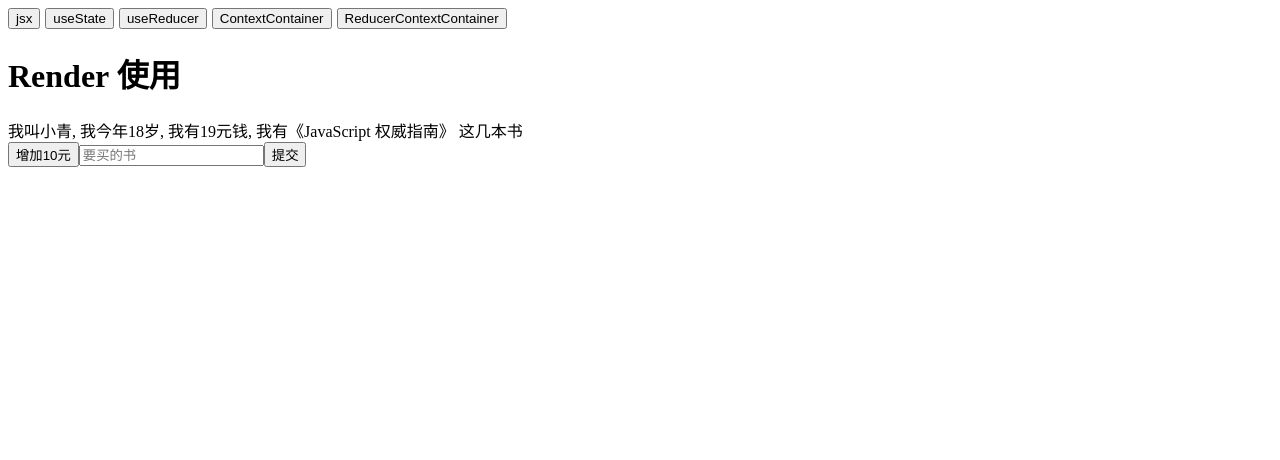
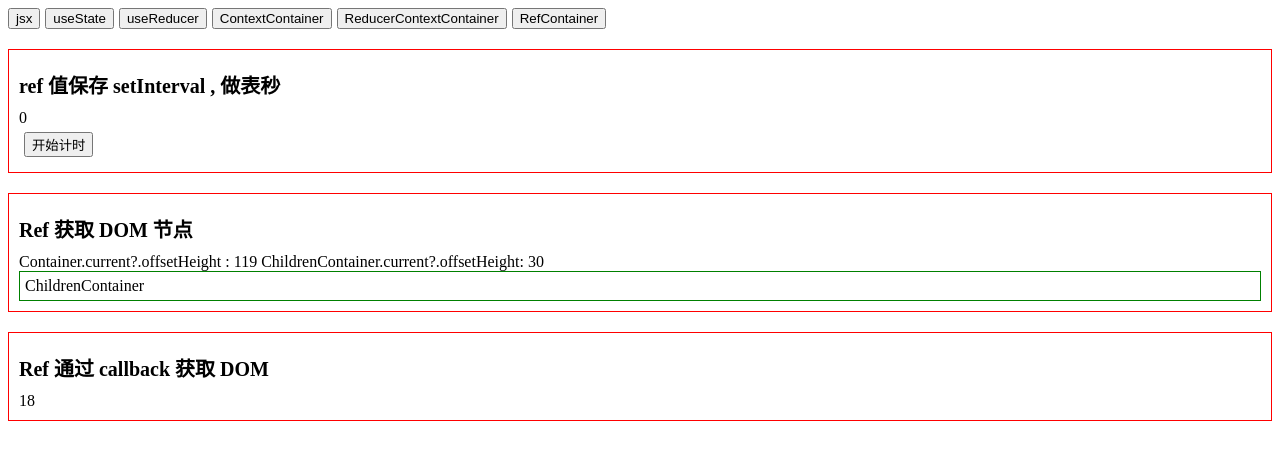
Before and after one commit to Lzy49/react, a React (Vite) app in the folder react-demo/: page / in a window 1280 px wide. Shown: the top 460 px of the page. Built offline with nearby package versions, Linux system fonts and the light colour scheme.

Commit message:
feat: ref

```diff
--- a/react-demo/src/App.tsx
+++ b/react-demo/src/App.tsx
@@ -4,8 +4,9 @@ import { StateContainer } from './component/state'
 import { ReducerContainer } from './component/Reducer'
 import { ContextContainer } from './component/Context'
 import { ReducerContextContainer } from './component/ReducerContext'
+import { RefContainer } from './component/ref'
 function App() {
-  const [state, setState] = useState(3)
+  const [state, setState] = useState(6)
   return (
     <>
       <div style={{
@@ -17,12 +18,14 @@ function App() {
         <button onClick={() => setState(3)}>useReducer</button>
         <button onClick={() => setState(4)}>ContextContainer</button>
         <button onClick={() => setState(5)}>ReducerContextContainer</button>
+        <button onClick={() => setState(6)}>RefContainer</button>
       </div>
       {state === 1 && <JsxContainer />}
       {state === 2 && <StateContainer />}
       {state === 3 && <ReducerContainer />}
       {state === 4 && <ContextContainer />}
       {state === 5 && <ReducerContextContainer />}
+      {state === 6 && <RefContainer />}
     </>
 
   )
--- /dev/null
+++ b/react-demo/src/component/ref.tsx
@@ -0,0 +1,74 @@
+import { LegacyRef, useRef, useState, forwardRef } from 'react'
+//  ref 值保存 setInterval , 做表秒
+export function RefContainer() {
+  return <div className='wrap'>
+    <RefTimerContainer />
+    <RefDOMContainer />
+    <RefCallBack />
+  </div>
+
+}
+// Ref timer
+function RefTimerContainer() {
+  const timer = useRef<number>(0);
+  const [time, setTime] = useState(0)
+  const [state, setState] = useState(false)
+  function open() {
+    setTime(0)
+    setState(true)
+    timer.current = setInterval(() => {
+      setTime((t) => t + 1)
+    }, 1000)
+  }
+  function close() {
+    clearInterval(timer.current)
+    setState(false)
+  }
+  return <div>
+    <h1> ref 值保存 setInterval , 做表秒</h1>
+    <div>{time}</div>
+    {
+      !state ?
+        <button onClick={open}>开始计时</button> :
+        <button onClick={close}>停止计时</button>
+    }
+  </div>
+}
+
+function RefDOMContainer() {
+  const Container = useRef<HTMLDivElement>(null)
+  const ChildrenContainer = useRef<HTMLDivElement>(null)
+  const [value, setValue] = useState('')
+  setTimeout(() => {
+    setValue(`
+      Container.current?.offsetHeight : ${Container.current?.offsetHeight}
+      ChildrenContainer.current?.offsetHeight: ${ChildrenContainer.current?.offsetHeight}
+    `)
+  }, 10)
+  return <div ref={Container}>
+    <h1>Ref 获取 DOM 节点</h1>
+    {value}
+    <RefDOMItem ref={ChildrenContainer} />
+  </div>
+}
+
+
+// Ref DOM Item
+const RefDOMItem = forwardRef((props: any, ItemRef: LegacyRef<HTMLDivElement>) => {
+  return <div {...props} ref={ItemRef} style={{ border: '1px solid green', padding: '5px' }} >
+    ChildrenContainer
+  </div>
+})
+
+
+// Ref call back
+const RefCallBack = () => {
+  const [value, setValue] = useState(0)
+  return <div>
+    <h1>Ref 通过 callback 获取 DOM</h1>
+    <div ref={(node) => {
+      setValue(node?.offsetHeight || 0)
+    }}>{ value }</div>
+  </div>
+}
+//
```
